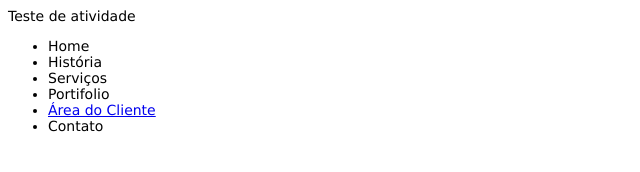
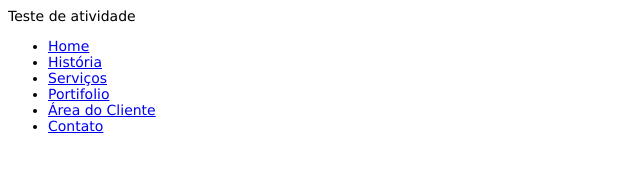
Before and after one commit to prccosta/atividade_workflow, a plain HTML site: page source/index.html in a window 1280 px wide. Shown: the whole page, without its empty margins (0-640 px from the left). Drawn offline with nearby package versions, Linux system fonts and the light colour scheme; files that its build step writes are made by us from their sources.

Commit message:
Último commit

```diff
--- a/source/index.html
+++ b/source/index.html
@@ -20,12 +20,12 @@
 							<div class="col-4">
 								<i class="fa fa-bars"></i>
 								<ul>
-									<li><a href="#"></a>Home</li>
-									<li><a href="#"></a>História</li>
-									<li><a href="#"></a>Serviços</li>
-									<li><a href="#"></a>Portifolio</li>
+									<li><a href="#">Home</a></li>
+									<li><a href="#">História</a></li>
+									<li><a href="#">Serviços</a></li>
+									<li><a href="#">Portifolio</a></li>
 									<li><a href="#">Área do Cliente</a></li>
-									<li><a href="#"></a>Contato</li>
+									<li><a href="#">Contato</a></li>
 								</ul>
 							</div><!-- col-4 -->
 						</div><!-- row -->
```
